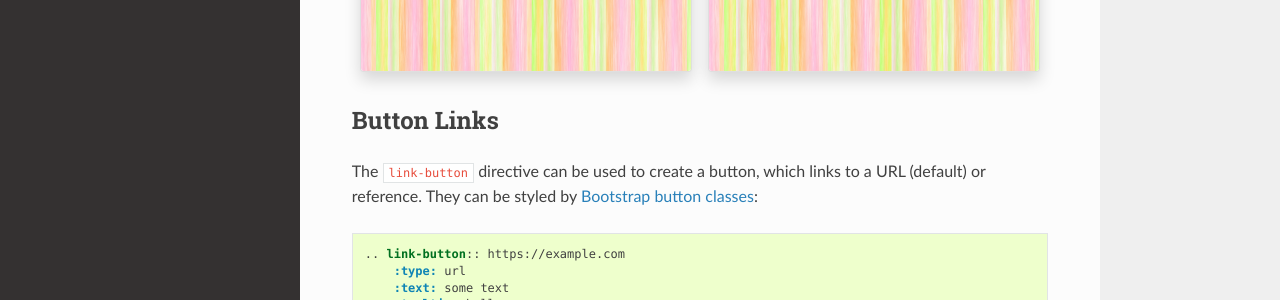
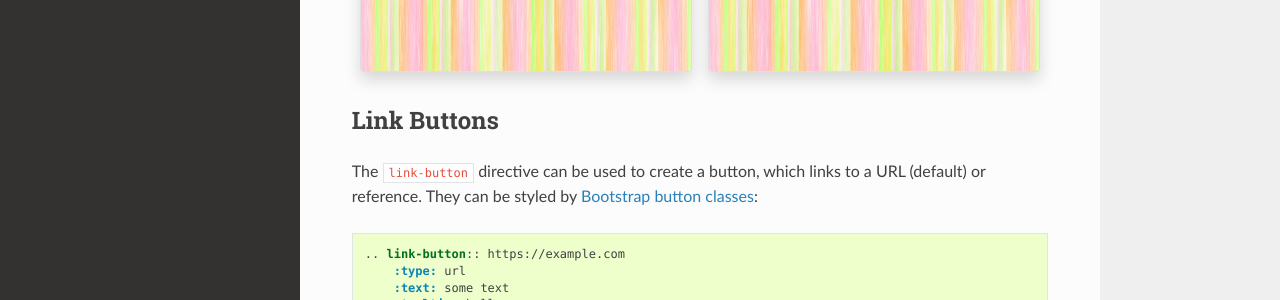
Before and after one commit to executablebooks/sphinx-panels, a Sphinx documentation site: the page built from docs/index.rst, in a window 1280 px wide and 900 px high, scrolled down 5814 px. Shown: the part 156-456 px from the top of the window. Built offline with Sphinx 7.4.7 and the Read the Docs theme 2.0.0, drawn with Linux system fonts in a browser that asks for light colours.

Commit message:
Update heading

```diff
--- a/docs/index.rst
+++ b/docs/index.rst
@@ -367,7 +367,7 @@ but classes can also be used to add padding:
     ++++++
     tail 1
 
-Button Links
+Link Buttons
 ============
 
 The ``link-button`` directive can be used to create a button, which links to a URL (default) or reference.
@@ -433,7 +433,7 @@ to make the entire panel clickable:
         :classes: btn-outline-primary btn-block stretched-link
 
 Additional Examples
--------------------
+===================
 
 .. code-block:: rst
 
```
